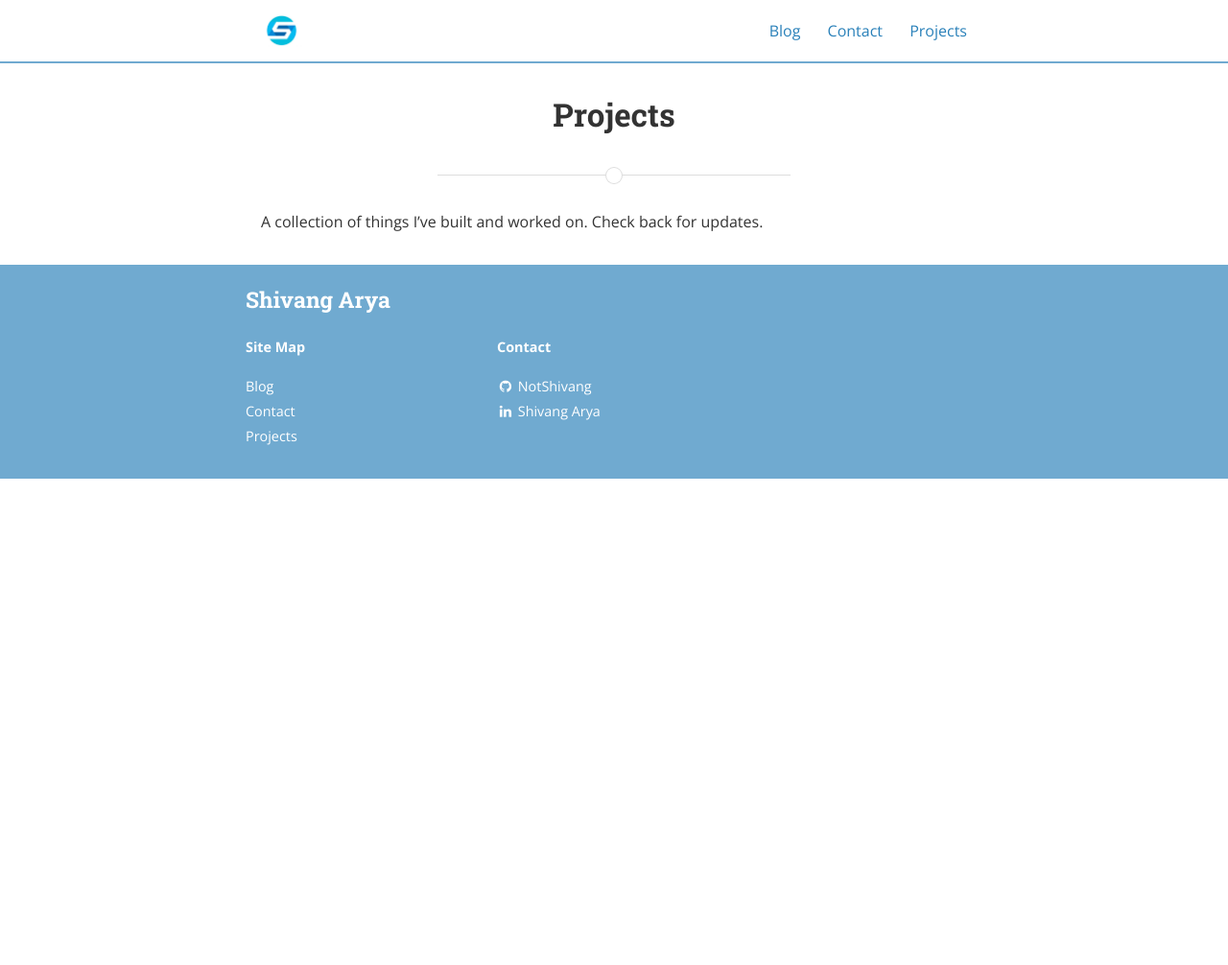
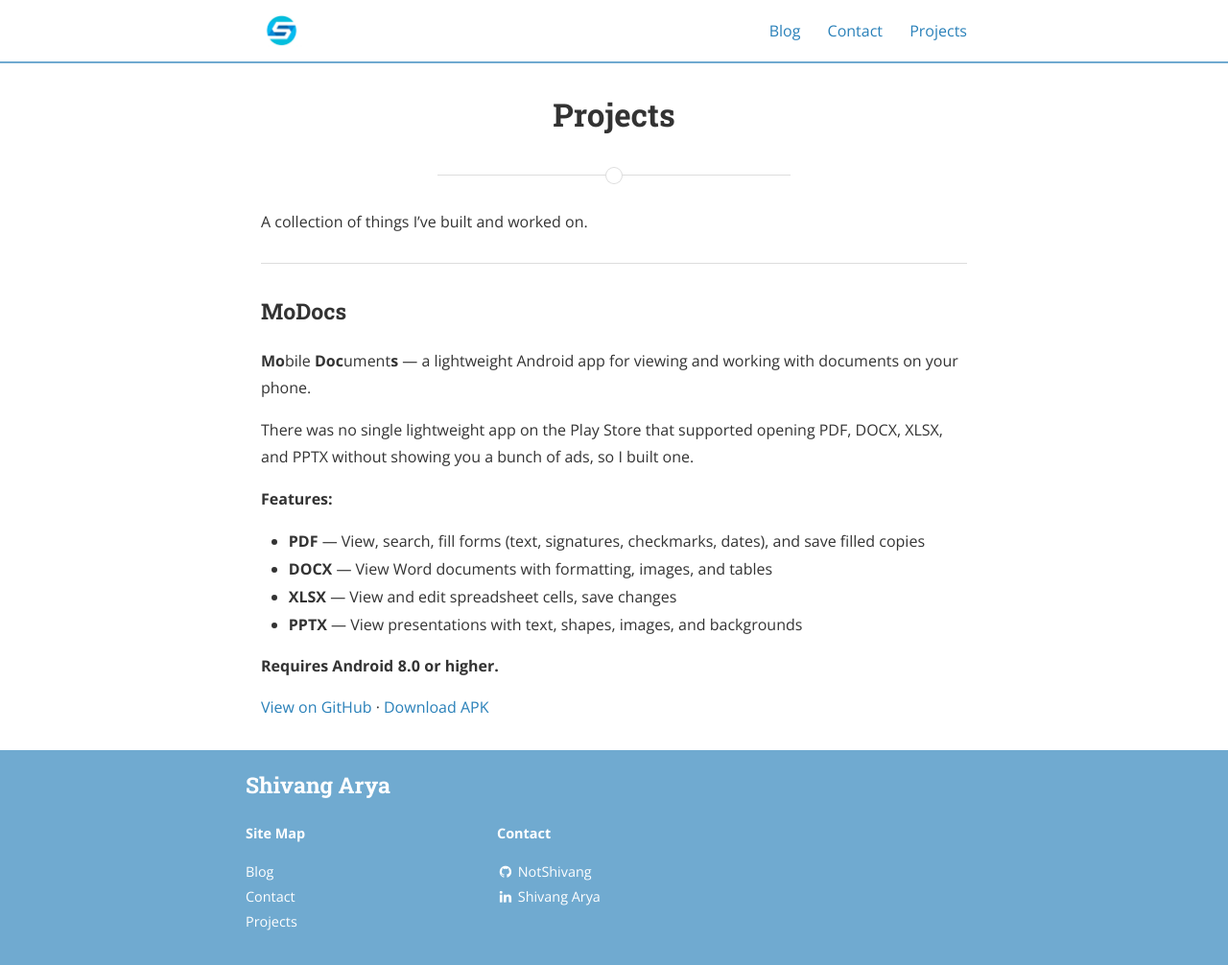
Before and after one commit to NotShivang/notshivang.github.io, a Jekyll site: the page built from projects.md, in a window 1280 px wide and 1006 px high. Shown: the whole window at 96% size. Built offline with Jekyll 4.4.1, drawn with Linux system fonts in a browser that asks for light colours; nearby versions of some CDN libraries.

Commit message:
Add MoDocs project and fix contact links to open in new tab
Co-Authored-By: Claude Opus 4.6 <noreply@anthropic.com>

```diff
--- a/projects.md
+++ b/projects.md
@@ -5,4 +5,22 @@ permalink: /projects/
 main_nav: true
 ---
 
-A collection of things I've built and worked on. Check back for updates.
+A collection of things I've built and worked on.
+
+---
+
+### MoDocs
+
+**Mo**bile **Doc**ument**s** — a lightweight Android app for viewing and working with documents on your phone.
+
+There was no single lightweight app on the Play Store that supported opening PDF, DOCX, XLSX, and PPTX without showing you a bunch of ads, so I built one.
+
+**Features:**
+- **PDF** — View, search, fill forms (text, signatures, checkmarks, dates), and save filled copies
+- **DOCX** — View Word documents with formatting, images, and tables
+- **XLSX** — View and edit spreadsheet cells, save changes
+- **PPTX** — View presentations with text, shapes, images, and backgrounds
+
+**Requires Android 8.0 or higher.**
+
+[View on GitHub](https://github.com/NotShivang/modocs) · [Download APK](https://github.com/NotShivang/modocs/releases)
```
Also changed, not shown: contact.md (+2 -2 lines).
